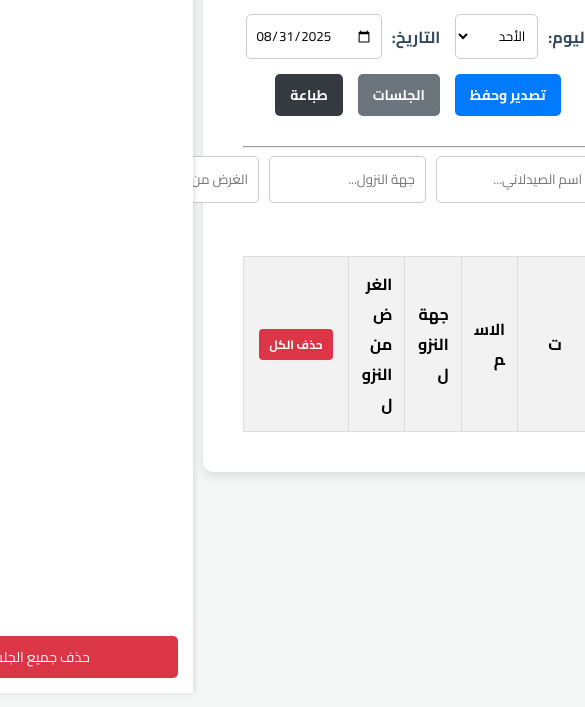
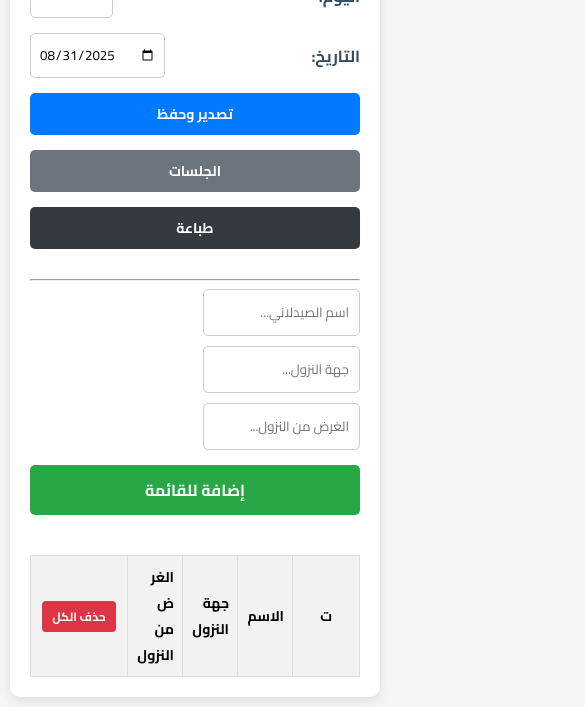
Before and after one commit to Hussain99909/pharmacyunite, a plain HTML site: page index.html in a window 390 px wide. Shown: the part 151-858 px from the top of the page, 585 px wide, since content can reach past the window. Drawn offline with Linux system fonts and the light colour scheme.

Commit message:
Add files via upload

```diff
--- a/index.html
+++ b/index.html
@@ -296,6 +296,12 @@
             display: none;
         }
 
+        /* Div to make table scrollable on mobile */
+        .table-wrapper {
+            overflow-x: auto;
+            width: 100%;
+        }
+
         /* Print-specific Styles */
         @page {
             size: A4 portrait;
@@ -342,6 +348,46 @@
                 text-align: left;
             }
         }
+
+        /* --- START: Responsive Styles for Mobile Phones --- */
+        @media (max-width: 768px) {
+            body {
+                padding: 10px;
+            }
+            .container {
+                padding: 20px;
+            }
+            .header .header-title {
+                font-size: 22px;
+            }
+
+            /* Stack controls vertically */
+            .date-controls, .entry-row {
+                flex-direction: column;
+                align-items: stretch;
+            }
+            .date-controls .form-group {
+                justify-content: space-between;
+                width: 100%;
+            }
+            .date-controls button {
+                width: 100%;
+            }
+            #addButton {
+                width: 100%;
+                margin-top: 5px;
+            }
+
+            /* Table adjustments */
+            th, td {
+                padding: 8px;
+            }
+            th {
+                font-size: 14px;
+            }
+        }
+        /* --- END: Responsive Styles for Mobile Phones --- */
+
     </style>
 </head>
 <body>
@@ -397,6 +443,7 @@
         </div>
     </div>
 
+    <div class="table-wrapper">
         <table id="logTable">
             <thead>
                 <tr>
@@ -412,6 +459,7 @@
             <tbody>
                 </tbody>
         </table>
+    </div>
 
     <div id="print-footer" class="print-only">
         <div style="display: inline-block; text-align: center;">
```
Lines whose indentation alone changed are shown as unchanged.
